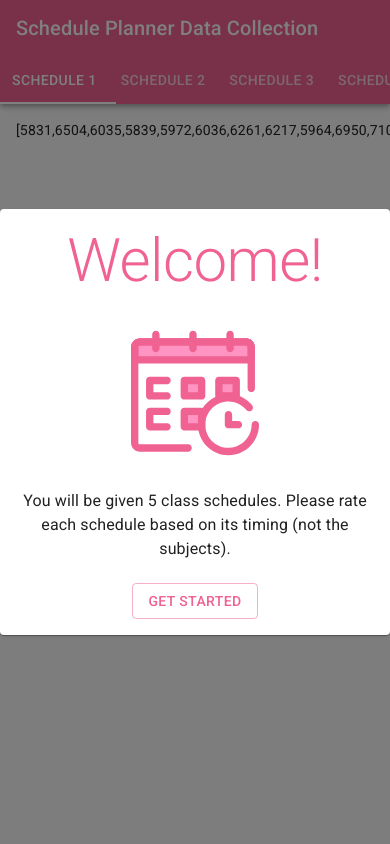
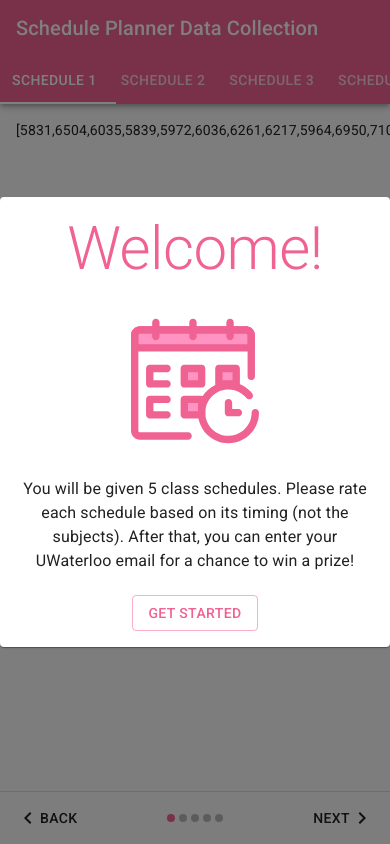
Before and after one commit to ScheduleHub/schedule-hub-data-collection, a React (Create React App) app: page / in a window 390 px wide. Built offline with nearby package versions, Linux system fonts and the light colour scheme.

Commit message:
Add MobileStepper to schedule page
Can use MobileStepper and vertical Stepper to replace Tabs here.
Tabs can be used in schedule-planner instead of here.

```diff
--- a/src/schedule-page/index.jsx
+++ b/src/schedule-page/index.jsx
@@ -6,6 +6,7 @@ import {
   CssBaseline,
   Fade,
   Hidden,
+  MobileStepper,
   Modal,
   Paper,
   Tab,
@@ -18,6 +19,7 @@ import {
   withStyles,
 } from '@material-ui/core';
 import { blue, pink } from '@material-ui/core/colors';
+import { KeyboardArrowLeft, KeyboardArrowRight } from '@material-ui/icons';
 import axios from 'axios';
 import logo from 'res/icon.svg';
 import Timetable from 'components/Timetable';
@@ -46,6 +48,9 @@ const useStyles = makeStyles((theme) => ({
     flexDirection: 'column',
     outline: 'none',
     padding: theme.spacing(2),
+  },
+  mobileStepper: {
+    borderTop: `1px solid ${theme.palette.divider}`,
   },
   tabs: {
     borderRight: `1px solid ${theme.palette.divider}`,
@@ -172,6 +177,27 @@ function SchedulePage() {
             )))}
           </Box>
         </div>
+        <Hidden smUp>
+          <MobileStepper
+            variant="dots"
+            steps={schedules.length}
+            position="bottom"
+            className={classes.mobileStepper}
+            activeStep={selectedSchedIndex}
+            nextButton={(
+              <Button size="medium">
+                Next
+                <KeyboardArrowRight />
+              </Button>
+            )}
+            backButton={(
+              <Button size="medium">
+                <KeyboardArrowLeft />
+                Back
+              </Button>
+            )}
+          />
+        </Hidden>
       </div>
 
       <Modal
@@ -190,6 +216,7 @@ function SchedulePage() {
             <Typography gutterBottom align="center">
               You will be given 5 class schedules.
               Please rate each schedule based on its timing (not the subjects).
+              After that, you can enter your UWaterloo email for a chance to win a prize!
             </Typography>
             <Box mt={2} mx="auto">
               <Button variant="outlined" color="primary" onClick={closeInstrModal}>Get started</Button>
```
